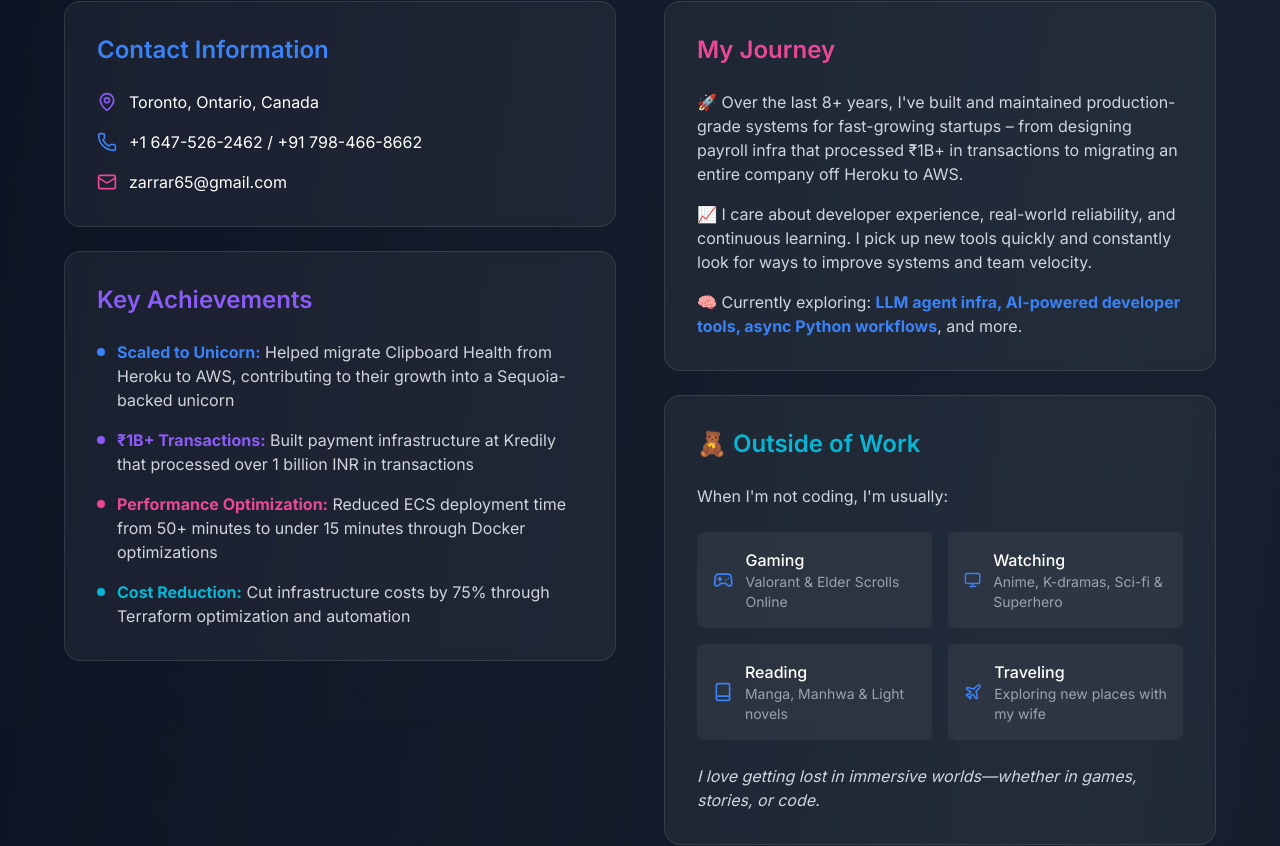
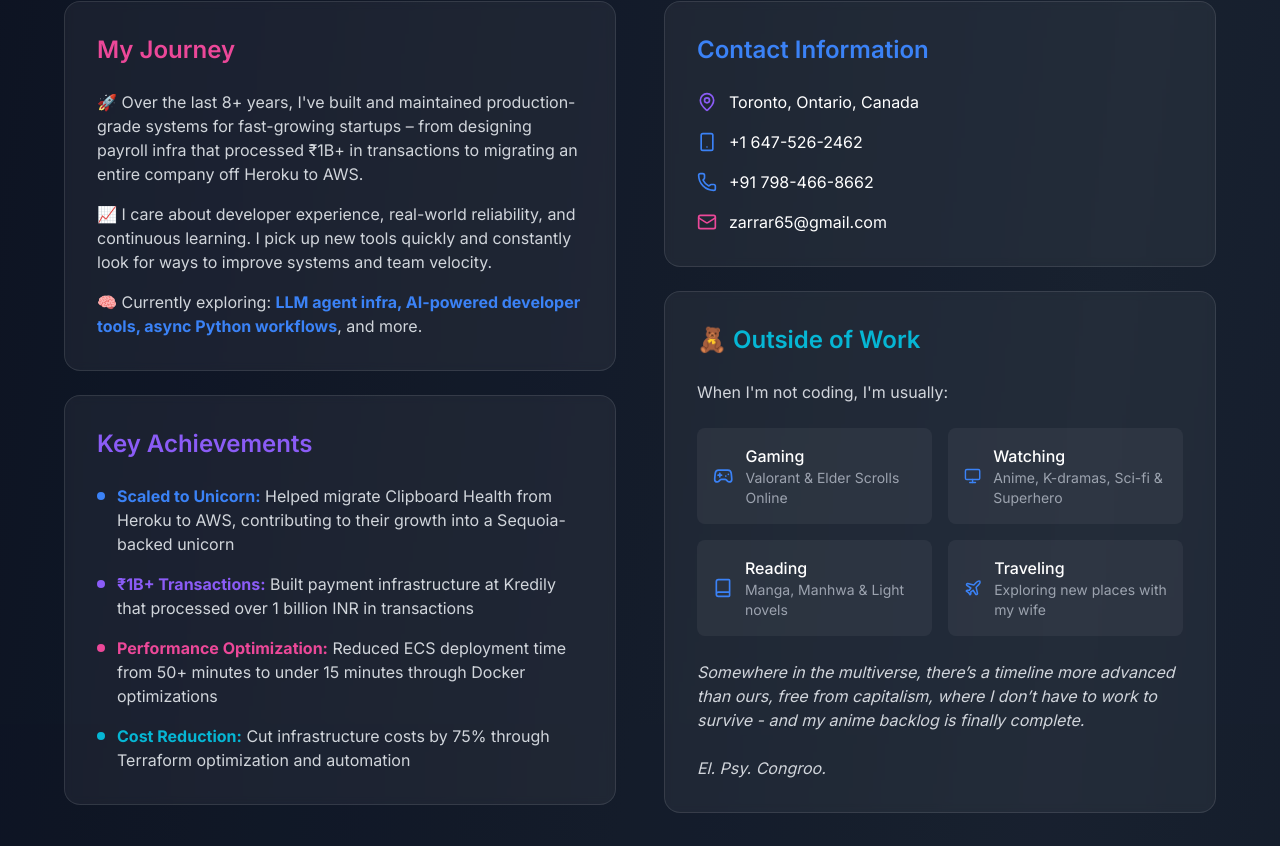
Before and after one commit to Zlash65/zlash.xyz, a React (Vite) app: page / in a window 1280 px wide. Shown: the part 1055-1901 px from the top of the page. Built offline with nearby package versions, Linux system fonts and the light colour scheme.

Commit message:
fix: About section layout and description

```diff
--- a/src/components/About.tsx
+++ b/src/components/About.tsx
@@ -1,6 +1,6 @@
 import React from 'react';
 import { motion } from 'framer-motion';
-import { MapPin, Phone, Mail, Gamepad2, Monitor, Book, Plane } from 'lucide-react';
+import { MapPin, Phone, Mail, Gamepad2, Monitor, Book, Plane, Smartphone } from 'lucide-react';
 
 const About: React.FC = () => {
   const containerVariants = {
@@ -54,29 +54,25 @@ const About: React.FC = () => {
             </p>
           </motion.div>
 
-          <div className="grid grid-cols-1 lg:grid-cols-2 gap-12 items-start">
-            {/* Contact Information */}
+          {/* Personal Story & Key Achievements */}
+          <div className="grid grid-cols-1 lg:grid-cols-2 gap-12 items-stretch">
             <motion.div
               variants={itemVariants}
               className="space-y-6"
             >
+              {/* Personal Story */}
               <div className="bg-white/5 dark:bg-white/5 backdrop-blur-sm rounded-2xl p-8 border border-white/10">
-                <h3 className="text-2xl font-semibold mb-6 text-neon-blue">Contact Information</h3>
-                <div className="space-y-4">
-                  <div className="flex items-center gap-3">
-                    <MapPin className="text-neon-purple" size={20} />
-                    <span>Toronto, Ontario, Canada</span>
-                  </div>
-                  <div className="flex items-center gap-3">
-                    <Phone className="text-neon-blue" size={20} />
-                    <span>+1 647-526-2462 / +91 798-466-8662</span>
-                  </div>
-                  <div className="flex items-center gap-3">
-                    <Mail className="text-neon-pink" size={20} />
-                    <a href="mailto:zarrar65@gmail.com" className="hover:text-neon-pink transition-colors">
-                      zarrar65@gmail.com
-                    </a>
-                  </div>
+                <h3 className="text-2xl font-semibold mb-6 text-neon-pink">My Journey</h3>
+                <div className="space-y-4 text-gray-600 dark:text-gray-300">
+                  <p>
+                    🚀 Over the last 8+ years, I've built and maintained production-grade systems for fast-growing startups – from designing payroll infra that processed ₹1B+ in transactions to migrating an entire company off Heroku to AWS.
+                  </p>
+                  <p>
+                    📈 I care about developer experience, real-world reliability, and continuous learning. I pick up new tools quickly and constantly look for ways to improve systems and team velocity.
+                  </p>
+                  <p>
+                    🧠 Currently exploring: <strong className="text-neon-blue">LLM agent infra, AI-powered developer tools, async Python workflows</strong>, and more.
+                  </p>
                 </div>
               </div>
 
@@ -115,24 +111,33 @@ const About: React.FC = () => {
               </motion.div>
             </motion.div>
 
-            {/* Personal Story & Hobbies */}
+            {/* Contact Information & Hobbies */}
             <motion.div
               variants={itemVariants}
               className="space-y-6"
             >
-              {/* Personal Story */}
+              {/* Contact Information */}
               <div className="bg-white/5 dark:bg-white/5 backdrop-blur-sm rounded-2xl p-8 border border-white/10">
-                <h3 className="text-2xl font-semibold mb-6 text-neon-pink">My Journey</h3>
-                <div className="space-y-4 text-gray-600 dark:text-gray-300">
-                  <p>
-                    🚀 Over the last 8+ years, I've built and maintained production-grade systems for fast-growing startups – from designing payroll infra that processed ₹1B+ in transactions to migrating an entire company off Heroku to AWS.
-                  </p>
-                  <p>
-                    📈 I care about developer experience, real-world reliability, and continuous learning. I pick up new tools quickly and constantly look for ways to improve systems and team velocity.
-                  </p>
-                  <p>
-                    🧠 Currently exploring: <strong className="text-neon-blue">LLM agent infra, AI-powered developer tools, async Python workflows</strong>, and more.
-                  </p>
+                <h3 className="text-2xl font-semibold mb-6 text-neon-blue">Contact Information</h3>
+                <div className="space-y-4">
+                  <div className="flex items-center gap-3">
+                    <MapPin className="text-neon-purple" size={20} />
+                    <span>Toronto, Ontario, Canada</span>
+                  </div>
+                  <div className="flex items-center gap-3">
+                    <Smartphone className="text-neon-blue" size={20} />
+                    <span>+1 647-526-2462</span>
+                  </div>
+                  <div className="flex items-center gap-3">
+                    <Phone className="text-neon-blue" size={20} />
+                    <span>+91 798-466-8662</span>
+                  </div>
+                  <div className="flex items-center gap-3">
+                    <Mail className="text-neon-pink" size={20} />
+                    <a href="mailto:zarrar65@gmail.com" className="hover:text-neon-pink transition-colors">
+                      zarrar65@gmail.com
+                    </a>
+                  </div>
                 </div>
               </div>
 
@@ -159,7 +164,10 @@ const About: React.FC = () => {
                   ))}
                 </div>
                 <p className="text-gray-600 dark:text-gray-300 mt-6 italic">
-                  I love getting lost in immersive worlds—whether in games, stories, or code.
+                  Somewhere in the multiverse, there’s a timeline more advanced than ours, free from capitalism, where I don’t have to work to survive - and my anime backlog is finally complete.
+                </p>
+                <p className="text-gray-600 dark:text-gray-300 mt-6 italic">
+                  El. Psy. Congroo.
                 </p>
               </div>
             </motion.div>
```
